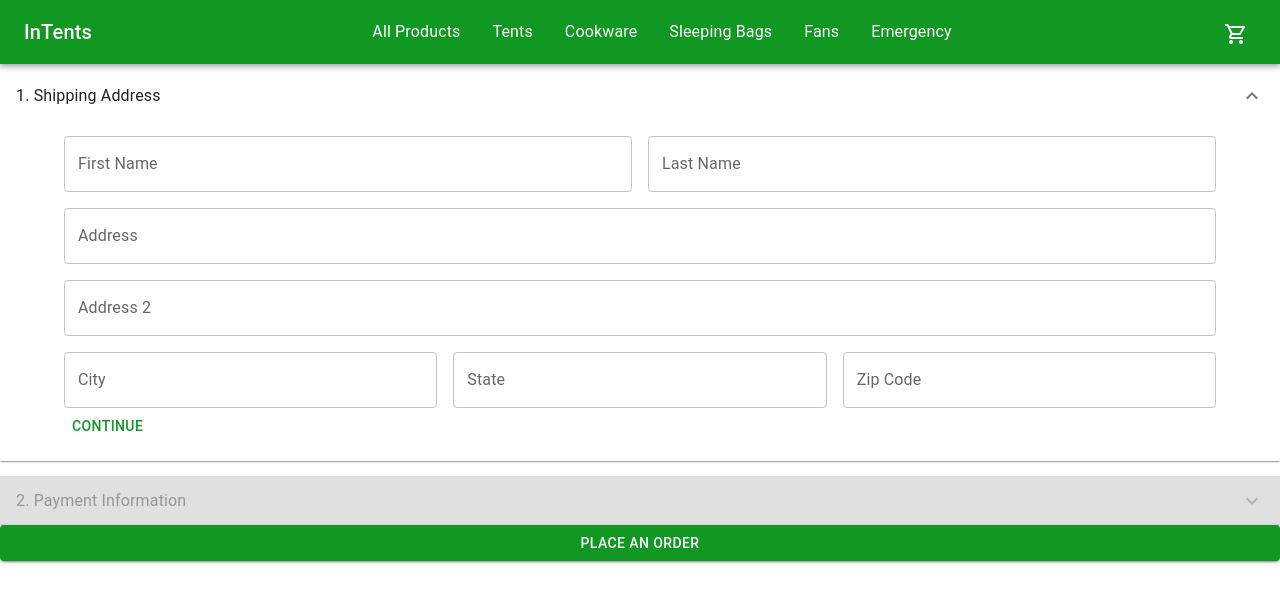
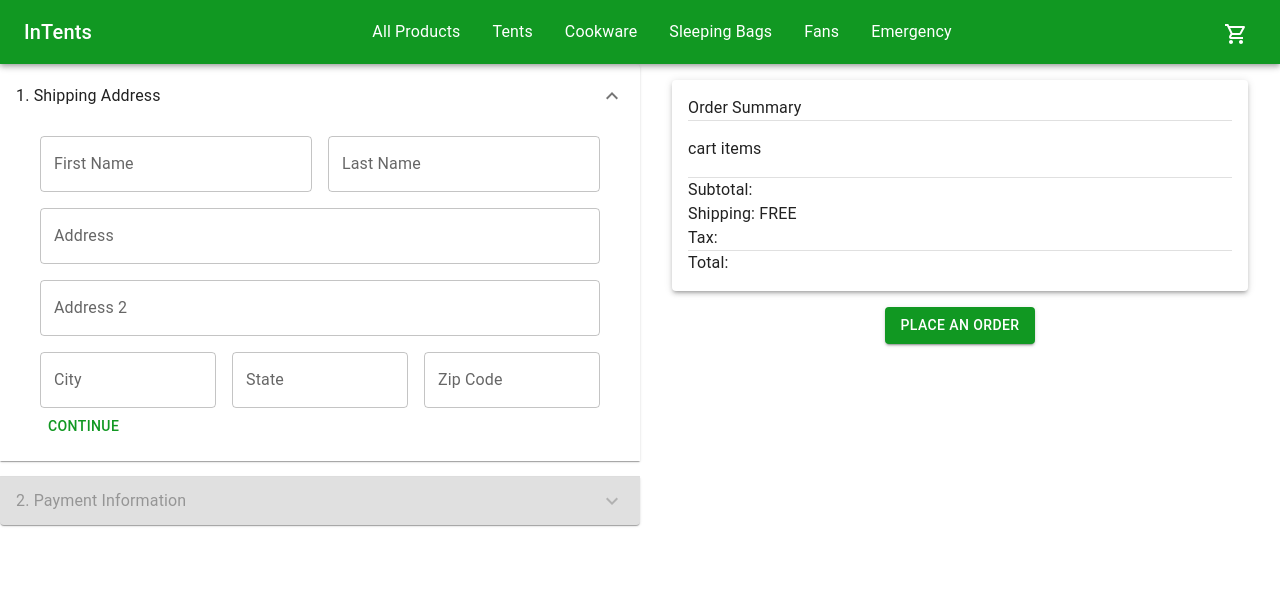
Before and after one commit to kitsi/InTents, a React (Create React App) app in the folder client-side/: page /payment in a window 1280 px wide. Shown: the top 602 px of the page. Built offline with nearby package versions, Linux system fonts and the light colour scheme.

Commit message:
Added order summary component.

```diff
--- /dev/null
+++ b/client-side/src/components/PaymentPage/OrderSummary/OrderSummary.jsx
@@ -0,0 +1,39 @@
+import React from "react";
+import { Box, Paper, Typography, Button, Divider } from "@mui/material";
+function OrderSummary() {
+  return (
+    <Box
+      sx={{
+        width: "60vw",
+        display: "flex",
+        flexDirection: "column",
+        alignItems: "center",
+        justifyItems: "center",
+      }}
+    >
+      <Paper
+        elevation={3}
+        sx={{
+          margin: "1rem",
+          padding: "1rem",
+          width: "90%",
+        }}
+      >
+        <Typography>Order Summary</Typography>
+        <Divider />
+        <p>cart items</p>
+        <Divider />
+
+        <Typography>Subtotal: </Typography>
+        <Typography>Shipping: FREE</Typography>
+        <Typography>Tax: </Typography>
+
+        <Divider />
+        <Typography>Total: </Typography>
+      </Paper>
+      <Button variant="contained">Place an Order</Button>
+    </Box>
+  );
+}
+
+export default OrderSummary;
--- a/client-side/src/components/PaymentPage/PaymentPage.jsx
+++ b/client-side/src/components/PaymentPage/PaymentPage.jsx
@@ -1,7 +1,7 @@
 import * as yup from "yup";
 
 import React, { useState } from "react";
-
+import OrderSummary from "./OrderSummary/OrderSummary";
 import {
   Box,
   Accordion,
@@ -9,6 +9,8 @@ import {
   AccordionSummary,
   Button,
   Typography,
+  Paper,
+  Divider,
 } from "@mui/material";
 import ExpandMoreIcon from "@mui/icons-material/ExpandMore";
 
@@ -21,10 +23,14 @@ function PaymentPage() {
     <Box
       sx={{
         display: "flex",
-        flexDirection: "column",
+        flexDirection: "row",
       }}
     >
-      <Box>
+      <Box
+        sx={{
+          width: "60vw",
+        }}
+      >
         <Accordion defaultExpanded={true}>
           <AccordionSummary expandIcon={<ExpandMoreIcon />}>
             <Typography>1. Shipping Address</Typography>
@@ -40,7 +46,7 @@ function PaymentPage() {
           <AccordionDetails>{<PaymentForm />}</AccordionDetails>
         </Accordion>
       </Box>
-      <Button variant="contained">Place an Order</Button>
+      <OrderSummary />
     </Box>
   );
 }
```
